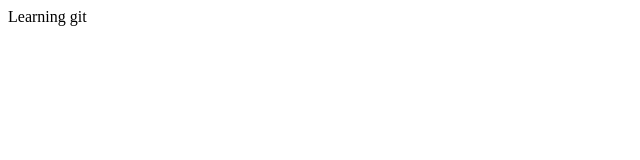
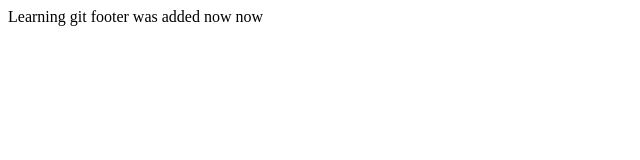
Before and after one commit to aoifdlckn/orgg, a plain HTML site: page index.html in a window 1280 px wide. Shown: the whole page, without its empty margins (0-640 px from the left). Drawn offline with Linux system fonts and the light colour scheme.

Commit message:
updatteee

```diff
--- a/index.html
+++ b/index.html
@@ -7,5 +7,6 @@
 </head>
 <body>
     Learning git
+    footer was added now now
 </body>
 </html>
```
